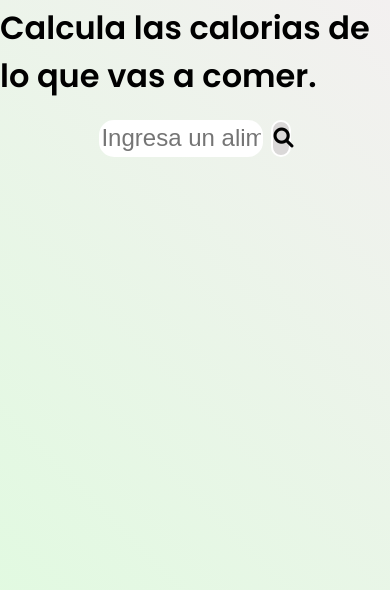
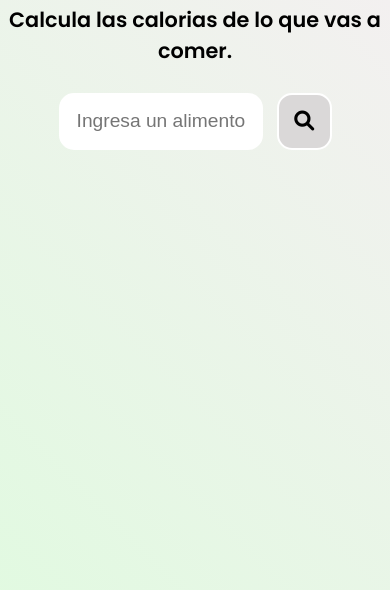
Before and after one commit to Juanjolop22/calorie-counter-app, a website built with Vite: page src/index.html in a window 390 px wide. Built offline with nearby package versions, Linux system fonts and the light colour scheme.

Commit message:
media query for max width 480px added for now improving title look and form

```diff
--- a/src/styles.scss
+++ b/src/styles.scss
@@ -284,3 +284,22 @@ form{
     font-size: 20px;
     display: block;
 }
+
+@media (max-width: 480px){
+    h1{
+        font-size: 1.3em !important;
+        text-align: center;
+    }
+    #food-form{
+        #input{
+            @include heightAndWidth(100%, 75%);
+            font-size: 1.2em;
+    }
+    #button{
+        @include heightAndWidth(100%, 25%);
+        margin-left: 5%;
+    }
+
+    }
+
+}
```
Also changed, not shown: src/styles.css, 1 other file.
